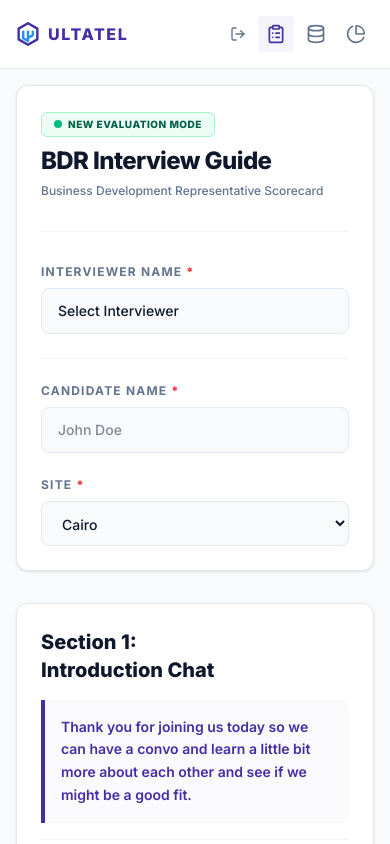
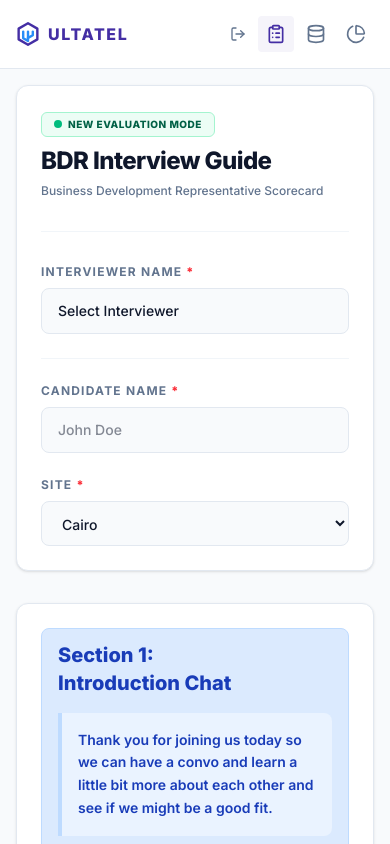
Before and after one commit to AbdullahMo-cloud/Ultatel-HR-interview-V1-, a React (Vite) app: page / in a window 390 px wide. Built offline with nearby package versions, Linux system fonts and the light colour scheme; no server answers.

Commit message:
feat: update evaluation form layout and data structure
- Change evaluation layout responsive breakpoint from xl to lg
- Update question types and requirements in data definitions
- Correct section numbering in final evaluation
- Add additional icons for future UI components

```diff
--- a/src/App.tsx
+++ b/src/App.tsx
@@ -1,7 +1,7 @@
 import React, { useMemo, useState, useEffect } from 'react';
 import { sections } from './data';
 import { SectionDef, RatingOption, EvaluationRecord } from './types';
-import { CheckCircle2, AlertTriangle, ShieldX, Check, Database, Plus, PieChart, ClipboardList, MessageSquare, Activity, User, LogOut, RefreshCw } from 'lucide-react';
+import { CheckCircle2, AlertTriangle, ShieldX, Check, Database, Plus, PieChart, ClipboardList, MessageSquare, Activity, User, LogOut, RefreshCw, Brain, ShieldCheck, Target } from 'lucide-react';
 import DatabaseView from './DatabaseView';
 import RecordDetailView from './RecordDetailView';
 import AnalyticsView from './AnalyticsView';
@@ -903,7 +903,7 @@ export default function App() {
             )}
 
             {currentView === 'form' && (
-              <div className="flex flex-col xl:flex-row gap-8 relative items-start">
+              <div className="flex flex-col lg:flex-row gap-8 relative items-start">
 
                 {/* Main Form Area */}
                 <div className="flex-1 space-y-8 min-w-0 w-full">
@@ -998,18 +998,33 @@ export default function App() {
                     </div>
                   </header>
 
-                  {sections.map((section: SectionDef) => (
+                  {sections.map((section: SectionDef, secIdx) => {
+                    const SECTION_THEMES = [
+                      { text: 'text-blue-800', bg: 'bg-blue-100', border: 'border-blue-200' },
+                      { text: 'text-purple-800', bg: 'bg-purple-100', border: 'border-purple-200' },
+                      { text: 'text-amber-800', bg: 'bg-amber-100', border: 'border-amber-200' },
+                      { text: 'text-emerald-800', bg: 'bg-emerald-100', border: 'border-emerald-200' },
+                      { text: 'text-rose-800', bg: 'bg-rose-100', border: 'border-rose-200' },
+                      { text: 'text-cyan-800', bg: 'bg-cyan-100', border: 'border-cyan-200' },
+                      { text: 'text-fuchsia-800', bg: 'bg-fuchsia-100', border: 'border-fuchsia-200' },
+                      { text: 'text-teal-800', bg: 'bg-teal-100', border: 'border-teal-200' },
+                      { text: 'text-indigo-800', bg: 'bg-indigo-100', border: 'border-indigo-200' },
+                      { text: 'text-orange-800', bg: 'bg-orange-100', border: 'border-orange-200' }
+                    ];
+                    const theme = SECTION_THEMES[secIdx % SECTION_THEMES.length];
+
+                    return (
                     <div key={section.id} className="bg-white p-6 md:p-8 rounded-xl shadow-sm border border-slate-200">
-                      <div className="border-b border-slate-100 pb-4 mb-6 relative">
+                      <div className={`pb-4 mb-6 relative px-4 py-3 rounded-lg border ${theme.bg} ${theme.border}`}>
                         {section.weight && (
-                          <div className="absolute right-0 top-0 mt-1 px-3 py-1.5 bg-slate-100 text-slate-600 rounded-lg text-xs font-black uppercase tracking-wider">
+                          <div className={`absolute right-4 top-4 px-3 py-1.5 bg-white/50 rounded-lg text-xs font-black uppercase tracking-wider ${theme.text}`}>
                             {section.weight} Pts Total
                           </div>
                         )}
-                        <h2 className="text-xl font-black text-slate-900 pr-24">{section.title}</h2>
+                        <h2 className={`text-xl font-black pr-24 ${theme.text}`}>{section.title}</h2>
                         {section.description && (
-                          <div className="mt-4 bg-brand-light/50 border-l-4 border-brand-blue p-4 rounded-r-lg">
-                            <p className="text-sm text-brand-blue font-semibold leading-relaxed whitespace-pre-wrap">{section.description}</p>
+                          <div className={`mt-4 border-l-4 p-4 rounded-r-lg bg-white/40 ${theme.border}`}>
+                            <p className={`text-sm font-semibold leading-relaxed whitespace-pre-wrap ${theme.text}`}>{section.description}</p>
                           </div>
                         )}
                       </div>
@@ -1210,17 +1225,18 @@ export default function App() {
                         ))}
                       </div>
                     </div>
-                  ))}
+                  );
+                  })}
 
                   {/* Action Footer Removed to avoid duplication with sidebar */}
                 </div>
 
                 {/* Sticky Scoreboard Sidebar */}
-                <div className="w-full xl:w-80 xl:sticky xl:top-8 flex-shrink-0">
+                <div className="w-full lg:w-[320px] 2xl:w-[360px] lg:sticky lg:top-8 flex-shrink-0">
                   <div className="bg-white p-6 flex flex-col min-h-[600px] rounded-xl shadow-sm border border-slate-200">
                     <div className="text-center mb-8 pb-8 border-b border-slate-100">
                       <div className="relative inline-block mt-4">
-                        <svg className="w-32 h-32 transform -rotate-90">
+                        <svg className="w-48 h-48 transform -rotate-90" viewBox="0 0 128 128">
                           <circle cx="64" cy="64" r="58" stroke="currentColor" strokeWidth="12" fill="transparent" className="text-slate-100" />
                           <circle cx="64" cy="64" r="58" stroke="currentColor" strokeWidth="12" strokeLinecap="round" fill="transparent" strokeDasharray="364.4" strokeDashoffset={364.4 - (364.4 * (scoreInfo.total / 100))} className="text-brand-yellow transition-all duration-700" />
                         </svg>
@@ -1245,7 +1261,7 @@ export default function App() {
                       <div className="space-y-4">
                         <div className="space-y-1.5">
                           <div className="flex justify-between text-xs font-bold">
-                            <span className="text-slate-600">Mindset (22/30)</span>
+                            <span className="text-slate-600 flex items-center gap-1.5"><Brain className="w-3.5 h-3.5 text-blue-500" /> Mindset (22/30)</span>
                             <span className={scoreInfo.sec3 >= 22 ? 'text-green-600' : 'text-amber-500'}>{scoreInfo.sec3}/30</span>
                           </div>
                           <div className="w-full h-2 bg-slate-100 rounded-full overflow-hidden">
@@ -1254,7 +1270,7 @@ export default function App() {
                         </div>
                         <div className="space-y-1.5">
                           <div className="flex justify-between text-xs font-bold">
-                            <span className="text-slate-600">Honesty (15/20)</span>
+                            <span className="text-slate-600 flex items-center gap-1.5"><ShieldCheck className="w-3.5 h-3.5 text-purple-500" /> Honesty (15/20)</span>
                             <span className={scoreInfo.sec4 >= 15 ? 'text-green-600' : 'text-amber-500'}>{scoreInfo.sec4}/20</span>
                           </div>
                           <div className="w-full h-2 bg-slate-100 rounded-full overflow-hidden">
@@ -1263,7 +1279,7 @@ export default function App() {
                         </div>
                         <div className="space-y-1.5">
                           <div className="flex justify-between text-xs font-bold">
-                            <span className="text-slate-600">Discipline & Commitment (11/15)</span>
+                            <span className="text-slate-600 flex items-center gap-1.5"><ClipboardList className="w-3.5 h-3.5 text-amber-500" /> Discipline & Commitment (11/15)</span>
                             <span className={(scoreInfo.sec5 ?? 0) >= 11 ? 'text-green-600' : 'text-amber-500'}>{scoreInfo.sec5 ?? 0}/15</span>
                           </div>
                           <div className="w-full h-2 bg-slate-100 rounded-full overflow-hidden">
@@ -1272,7 +1288,7 @@ export default function App() {
                         </div>
                         <div className="space-y-1.5">
                           <div className="flex justify-between text-xs font-bold">
-                            <span className="text-slate-600">Coachability (11/15)</span>
+                            <span className="text-slate-600 flex items-center gap-1.5"><Target className="w-3.5 h-3.5 text-green-500" /> Coachability (11/15)</span>
                             <span className={scoreInfo.sec6 >= 11 ? 'text-green-600' : 'text-amber-500'}>{scoreInfo.sec6}/15</span>
                           </div>
                           <div className="w-full h-2 bg-slate-100 rounded-full overflow-hidden">
@@ -1281,7 +1297,7 @@ export default function App() {
                         </div>
                         <div className="space-y-1.5">
                           <div className="flex justify-between text-xs font-bold">
-                            <span className="text-slate-600">Comm/Roleplay (10/15)</span>
+                            <span className="text-slate-600 flex items-center gap-1.5"><MessageSquare className="w-3.5 h-3.5 text-rose-500" /> Comm/Roleplay (10/15)</span>
                             <span className={scoreInfo.sec7 >= 10 ? 'text-green-600' : 'text-amber-500'}>{scoreInfo.sec7}/15</span>
                           </div>
                           <div className="w-full h-2 bg-slate-100 rounded-full overflow-hidden">
@@ -1290,7 +1306,7 @@ export default function App() {
                         </div>
                         <div className="space-y-1.5">
                           <div className="flex justify-between text-xs font-bold">
-                            <span className="text-slate-600">Retention Risk (4/5)</span>
+                            <span className="text-slate-600 flex items-center gap-1.5"><Activity className="w-3.5 h-3.5 text-teal-500" /> Retention Risk (4/5)</span>
                             <span className={(scoreInfo.sec8 ?? 0) >= 4 ? 'text-green-600' : 'text-amber-500'}>{scoreInfo.sec8 ?? 0}/5</span>
                           </div>
                           <div className="w-full h-2 bg-slate-100 rounded-full overflow-hidden">
--- a/src/data.ts
+++ b/src/data.ts
@@ -52,8 +52,8 @@ export const sections: SectionDef[] = [
       {
         id: "q6",
         text: "Ask if they are familiar with the service we will be offering. If not explain it a little",
-        type: "text",
-        optional: true
+        type: "choice",
+        options: ["Yes", "No", "Other"]
       },
       {
         id: "q7",
@@ -116,7 +116,6 @@ export const sections: SectionDef[] = [
         id: "q11",
         text: "What do you think separates someone who succeeds in this role from someone who quits?",
         type: "rating",
-        optional: true,
         options: [
           { points: 5, label: "Strong answer", text: "The person who succeeds probably stays consistent, does not take rejection personally, listens to coaching, and keeps improving even when it is hard." },
           { points: 3, label: "Average answer", text: "Someone who works hard and keeps trying." },
@@ -363,54 +362,62 @@ export const sections: SectionDef[] = [
   },
   {
     id: "sec11",
-    title: "Section 11: Interviewer Final Evaluation",
+    title: "Section 10: Interviewer Final Evaluation",
     description: "After the interview, answer these questions.",
     questions: [
       {
         id: "q30",
         text: "Does this person understand what cold calling really is?",
-        type: "yes_no"
+        type: "yes_no",
+        optional: true
       },
       {
         id: "q31",
         text: "Do they take ownership before blaming leads, scripts, or managers?",
-        type: "yes_no"
+        type: "yes_no",
+        optional: true
       },
       {
         id: "q32",
         text: "Do they seem honest when performance is weak?",
-        type: "yes_no"
+        type: "yes_no",
+        optional: true
       },
       {
         id: "q33",
         text: "Would they protect appointment quality?",
-        type: "yes_no"
+        type: "yes_no",
+        optional: true
       },
       {
         id: "q34",
         text: "Do they accept correction without ego?",
-        type: "yes_no"
+        type: "yes_no",
+        optional: true
       },
       {
         id: "q35",
         text: "Can they stay consistent through repetitive work?",
-        type: "yes_no"
+        type: "yes_no",
+        optional: true
       },
       {
         id: "q36",
         text: "Would I trust them to speak with a business owner or office manager?",
-        type: "yes_no"
+        type: "yes_no",
+        optional: true
       },
       {
         id: "q37",
         text: "Do I believe they will still be here after training gets difficult?",
-        type: "yes_no"
+        type: "yes_no",
+        optional: true
       }
     ]
   },
   {
     id: "sec13",
-    title: "Section 13: Final Rating",
+    title: "Section 11: Final Rating",
     questions: [
       {
         id: "q38",
```
